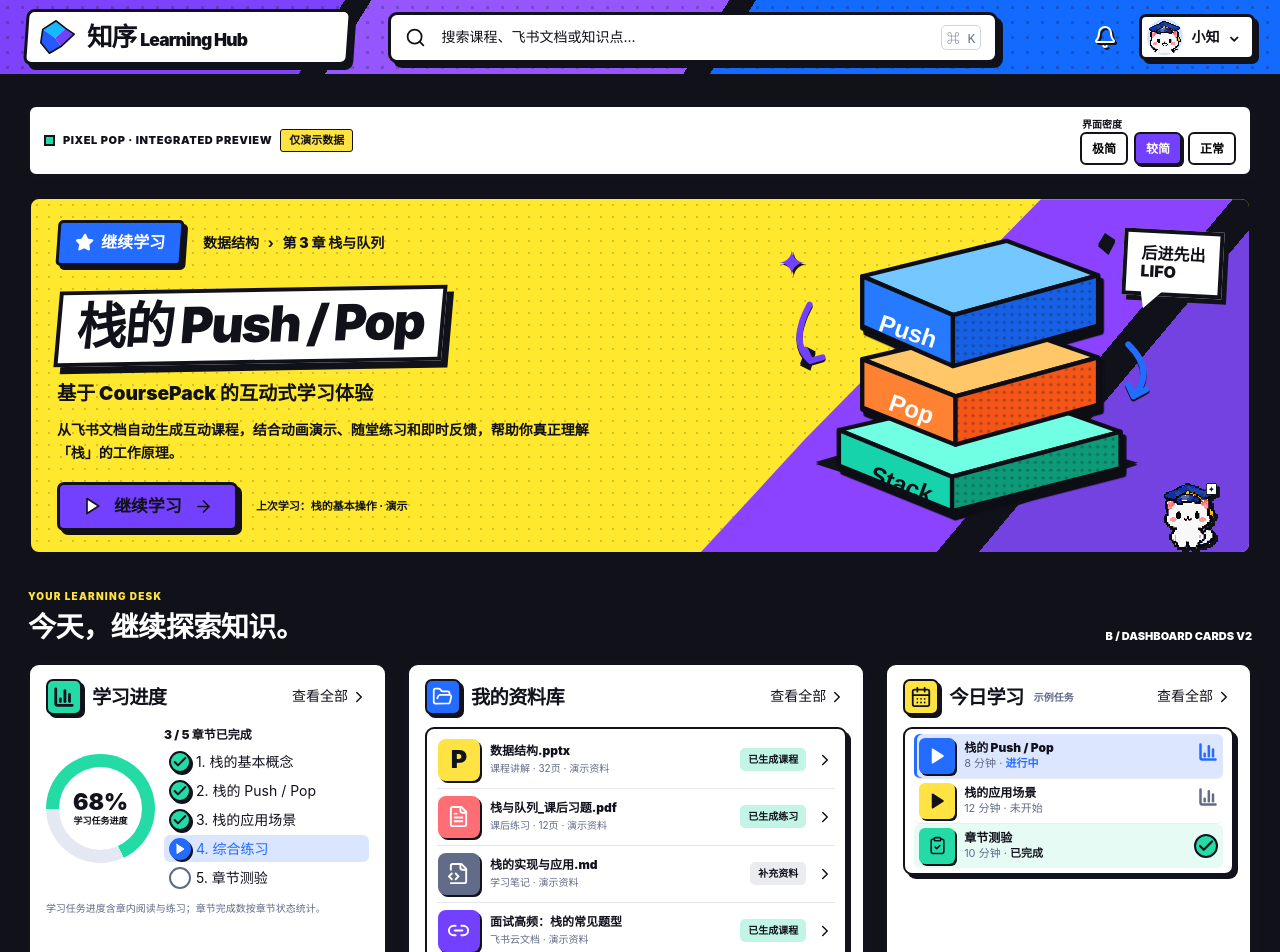
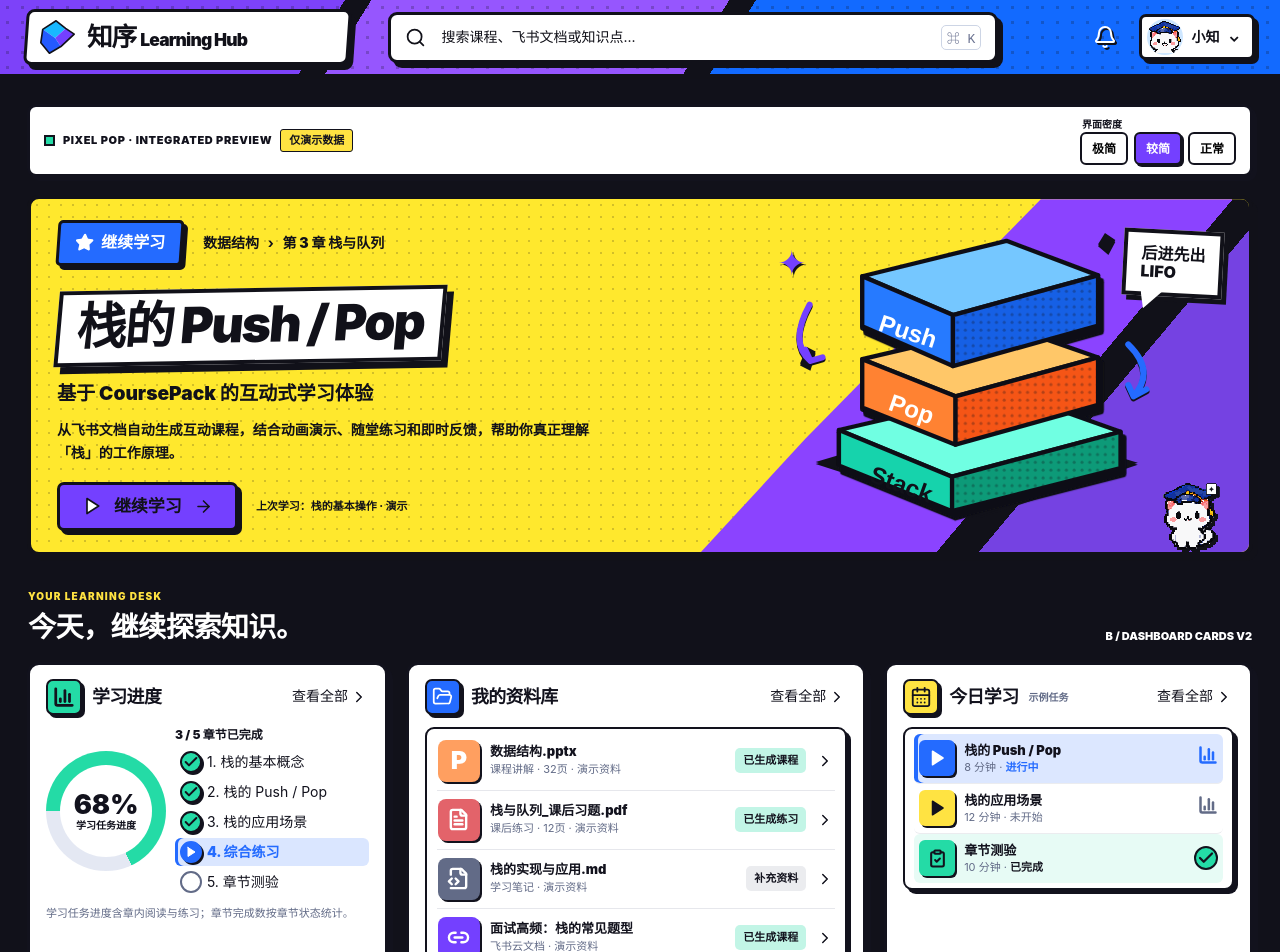
Before and after one commit to colddreamxiaowd/ContinueLeanringWithAI, a Next.js app in the folder web/: page /ui-lab/session-b/overview in a window 1280 px wide. Shown: the top 952 px of the page. Built offline with nearby package versions, Linux system fonts and the light colour scheme.

Commit message:
test(pixel-pop-b): sync B-owned fidelity refinements into integrator Chromium preview

```diff
--- a/web/src/design/pixel-pop/workstreams/dashboard/dashboard.module.css
+++ b/web/src/design/pixel-pop/workstreams/dashboard/dashboard.module.css
@@ -301,3 +301,64 @@ button.chapterItem:active,button.fileOpen:active,button.taskAction:active{transf
   .taskDate{display:none}
 }
 @media(prefers-reduced-motion:reduce){.taskRow,.syncTrack span{transition:none}}
+
+
+/* Session B v3 · screenshot-informed adjustments (PR #32, 1440/768/390).
+   SVG Fidelity: keep Lucide native vectors (no embedded bitmaps, halo or redraw). */
+.kind_pptx {
+  background:color-mix(in srgb,var(--pp-coral) 58%,var(--pp-yellow));
+  color:var(--pp-paper);
+}
+.kind_pdf {background:color-mix(in srgb,var(--pp-coral) 88%,var(--pp-ink));color:var(--pp-paper)}
+.kind_markdown {background:var(--pp-quiet);color:var(--pp-paper)}
+.kind_feishu {background:var(--pp-purple);color:var(--pp-paper)}
+.fileIcon :global(svg) {stroke-width:2.5;stroke-linecap:round;stroke-linejoin:round;filter:none}
+.headingIcon :global(svg),.taskIcon :global(svg) {stroke-linejoin:round;filter:none}
+.finishMessage svg {color:var(--pp-ink);fill:var(--pp-yellow);stroke-width:2.3}
+/* Don't crush core instructional information at regular desktop card widths. */
+.cardHeading h2 {font-size:clamp(17px,1.4vw,21px);line-height:1.2}
+.progressCount {font-size:14px;line-height:1.35}
+.progressExplanation {font-size:11px;line-height:1.45}
+.chapterItem {font-size:13px;min-height:29px;font-weight:780}
+.chapterCurrent {box-shadow:inset 3px 0 0 var(--pp-blue)}
+.chapterCurrent .chapterLabel {font-weight:950}
+.chapterMarker {border-color:var(--pp-quiet)}
+.markerDone {background:var(--pp-mint);border-color:var(--pp-ink)}
+.markerCurrent {border-color:var(--pp-blue)}
+.fileText strong {font-size:13px;line-height:1.35}
+.fileText small {font-size:11px}
+.outcomeTag {font-size:11px}
+.fileOpen {min-height:58px}
+.fileList,.taskList {border-width:2px}
+.taskText strong {font-size:13px;line-height:1.4;font-weight:950}
+.taskText small {font-size:11px;line-height:1.5}
+.taskAction {min-height:49px}
+.taskKind_quiz :global(svg) {stroke-width:2.6}
+.taskState_in-progress {box-shadow:inset 4px 0 0 var(--pp-blue)}
+.taskState_completed .taskCompleted {background:var(--pp-mint)}
+/* Balanced and normal reveal full information without sacrificing touch targets. */
+:global(.pp-root[data-density="minimal"]) .fileOpen {min-height:48px}
+:global(.pp-root[data-density="normal"]) .fileOpen {min-height:64px}
+:global(.pp-root[data-density="normal"]) .taskAction {min-height:55px}
+:global(.pp-root[data-density="minimal"]) .taskAction {min-height:44px}
+@container (max-width: 370px) {
+  .progressBody :global(.pp-progress-ring) {width:120px;height:120px}
+  .progressBody :global(.pp-progress-core) {width:92px;height:92px}
+  .progressBody :global(.pp-progress-core strong) {font-size:27px}
+  .progressBody :global(.pp-progress-core span) {font-size:10px;max-width:68px}
+  .progressCount {font-size:12px}
+  .chapterItem {font-size:12px;min-height:28px}
+  .fileOpen {min-height:52px}
+  .fileText strong {font-size:12px}
+  .fileText small {font-size:10px}
+  .outcomeTag {font-size:10px}
+  .taskText strong {font-size:13px}
+}
+@container (max-width: 280px) {
+  .progressBody {flex-direction:column;align-items:stretch}
+  .progressBody :global(.pp-progress-ring) {align-self:center}
+  .progressDetails {width:100%}
+}
+@media (prefers-reduced-motion:reduce) {
+  .chapterItem,.fileOpen,.taskAction {transition:none}
+}
```
